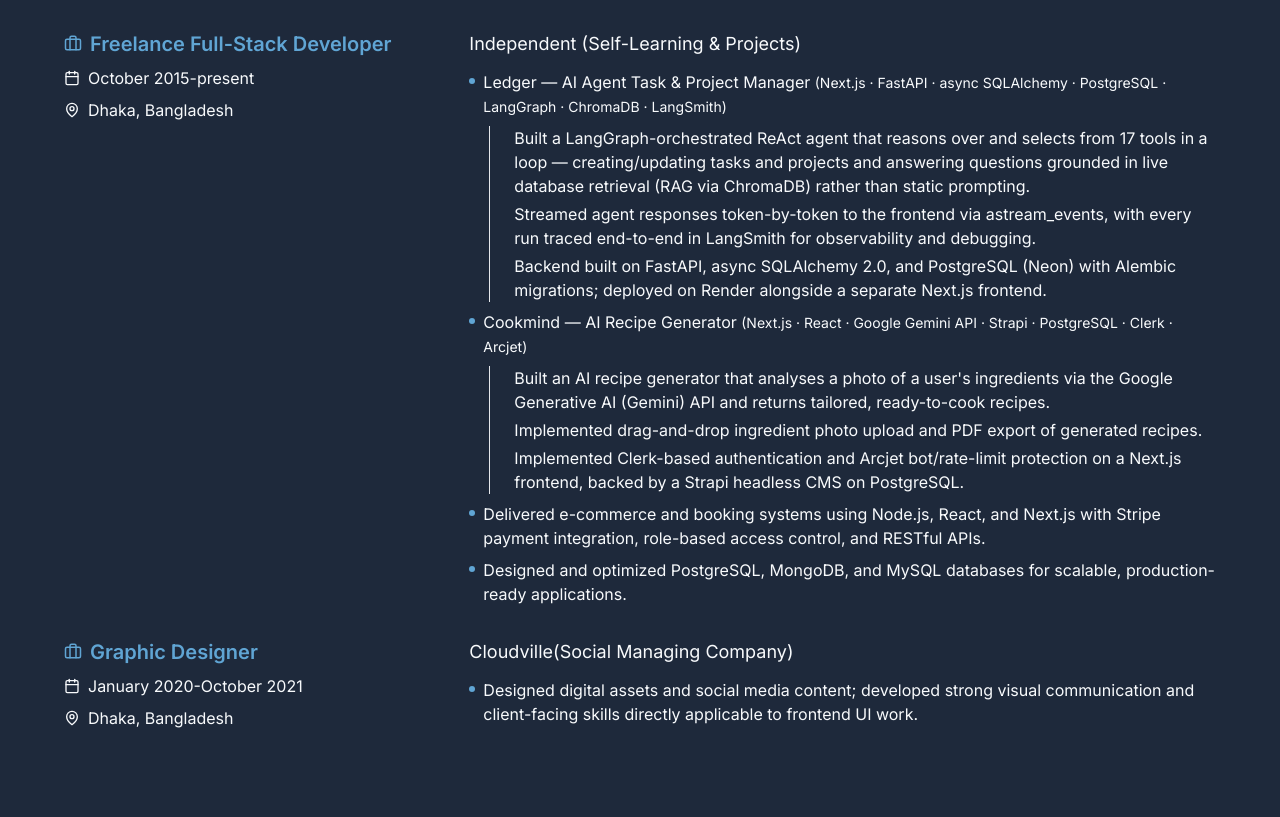
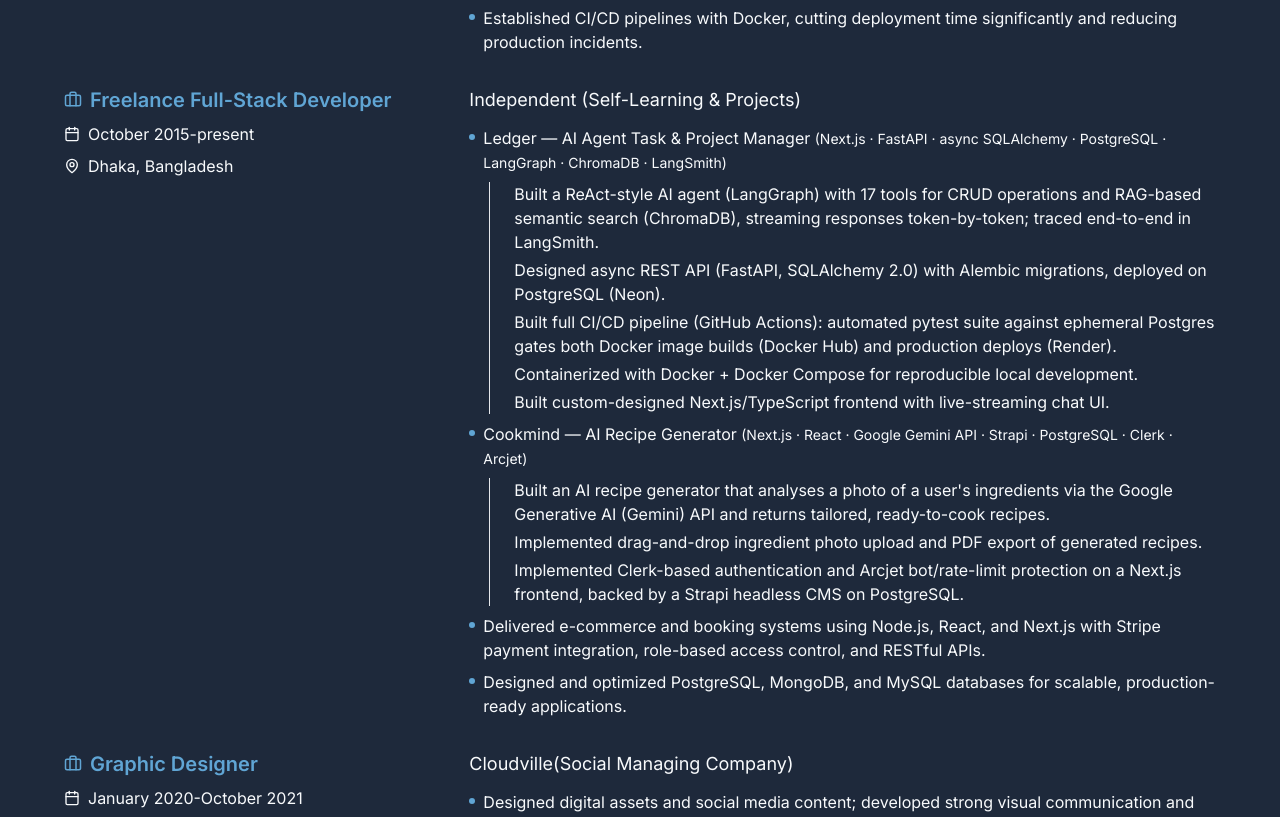
Before and after one commit to HillolPias/my_portfolio, a React (Vite) app: page / in a window 1280 px wide. Shown: the part 3960-4777 px from the top of the page. Built offline with nearby package versions, Linux system fonts and the light colour scheme.

Commit message:
Update: some texts in About, Experience and Project sections

```diff
--- a/src/components/About.tsx
+++ b/src/components/About.tsx
@@ -276,9 +276,11 @@
         "LangSmith",
       ],
       points: [
-        "Built a LangGraph-orchestrated ReAct agent that reasons over and selects from 17 tools in a loop — creating/updating tasks and projects and answering questions grounded in live database retrieval (RAG via ChromaDB) rather than static prompting.",
-        "Streamed agent responses token-by-token to the frontend via astream_events, with every run traced end-to-end in LangSmith for observability and debugging.",
-        "Backend built on FastAPI, async SQLAlchemy 2.0, and PostgreSQL (Neon) with Alembic migrations; deployed on Render alongside a separate Next.js frontend.",
+        "Built a ReAct-style AI agent (LangGraph) with 17 tools for CRUD operations and RAG-based semantic search (ChromaDB), streaming responses token-by-token; traced end-to-end in LangSmith.",
+        "Designed async REST API (FastAPI, SQLAlchemy 2.0) with Alembic migrations, deployed on PostgreSQL (Neon).",
+        "Built full CI/CD pipeline (GitHub Actions): automated pytest suite against ephemeral Postgres gates both Docker image builds (Docker Hub) and production deploys (Render).",
+        "Containerized with Docker + Docker Compose for reproducible local development.",
+        "Built custom-designed Next.js/TypeScript frontend with live-streaming chat UI.",
       ],
     },
     {
--- a/src/components/Experience.tsx
+++ b/src/components/Experience.tsx
@@ -87,9 +87,11 @@
             "LangSmith",
           ],
           points: [
-            "Built a LangGraph-orchestrated ReAct agent that reasons over and selects from 17 tools in a loop — creating/updating tasks and projects and answering questions grounded in live database retrieval (RAG via ChromaDB) rather than static prompting.",
-            "Streamed agent responses token-by-token to the frontend via astream_events, with every run traced end-to-end in LangSmith for observability and debugging.",
-            "Backend built on FastAPI, async SQLAlchemy 2.0, and PostgreSQL (Neon) with Alembic migrations; deployed on Render alongside a separate Next.js frontend.",
+            "Built a ReAct-style AI agent (LangGraph) with 17 tools for CRUD operations and RAG-based semantic search (ChromaDB), streaming responses token-by-token; traced end-to-end in LangSmith.",
+            "Designed async REST API (FastAPI, SQLAlchemy 2.0) with Alembic migrations, deployed on PostgreSQL (Neon).",
+            "Built full CI/CD pipeline (GitHub Actions): automated pytest suite against ephemeral Postgres gates both Docker image builds (Docker Hub) and production deploys (Render).",
+            "Containerized with Docker + Docker Compose for reproducible local development.",
+            "Built custom-designed Next.js/TypeScript frontend with live-streaming chat UI.",
           ],
         },
         {
--- a/src/components/Projects.tsx
+++ b/src/components/Projects.tsx
@@ -13,20 +13,18 @@
     image: "/Ledger-AI-task-manager.png",
     tags: [
       "FastAPI",
-      "Python",
+      "Next.js",
       "SQLAlchemy",
       "PostgreSQL",
       "NeonDB",
       "Alembic",
-      "Next.js",
-      "TypeScript",
-      "Tailwind CSS",
-      "LangChain",
       "LangGraph",
       "LangSmith",
-      "OpenAI",
+      "OpenAI API",
       "RAG",
       "ChromaDB",
+      "Docker",
+      "GitHub Actions(CI/CD)",
     ],
     category: "ai",
     github: "https://github.com/HillolPias/taskapi-backend",
```
